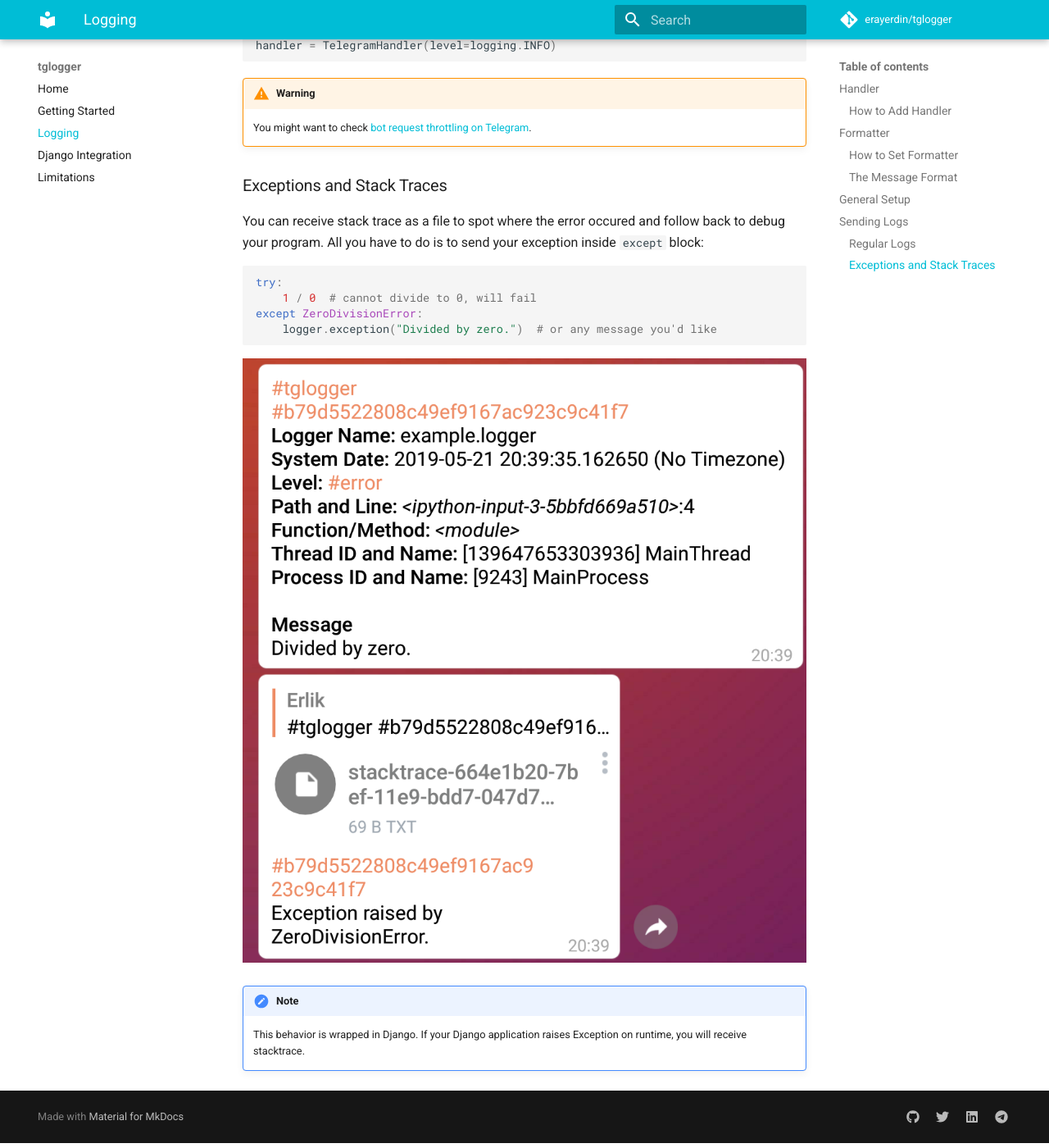
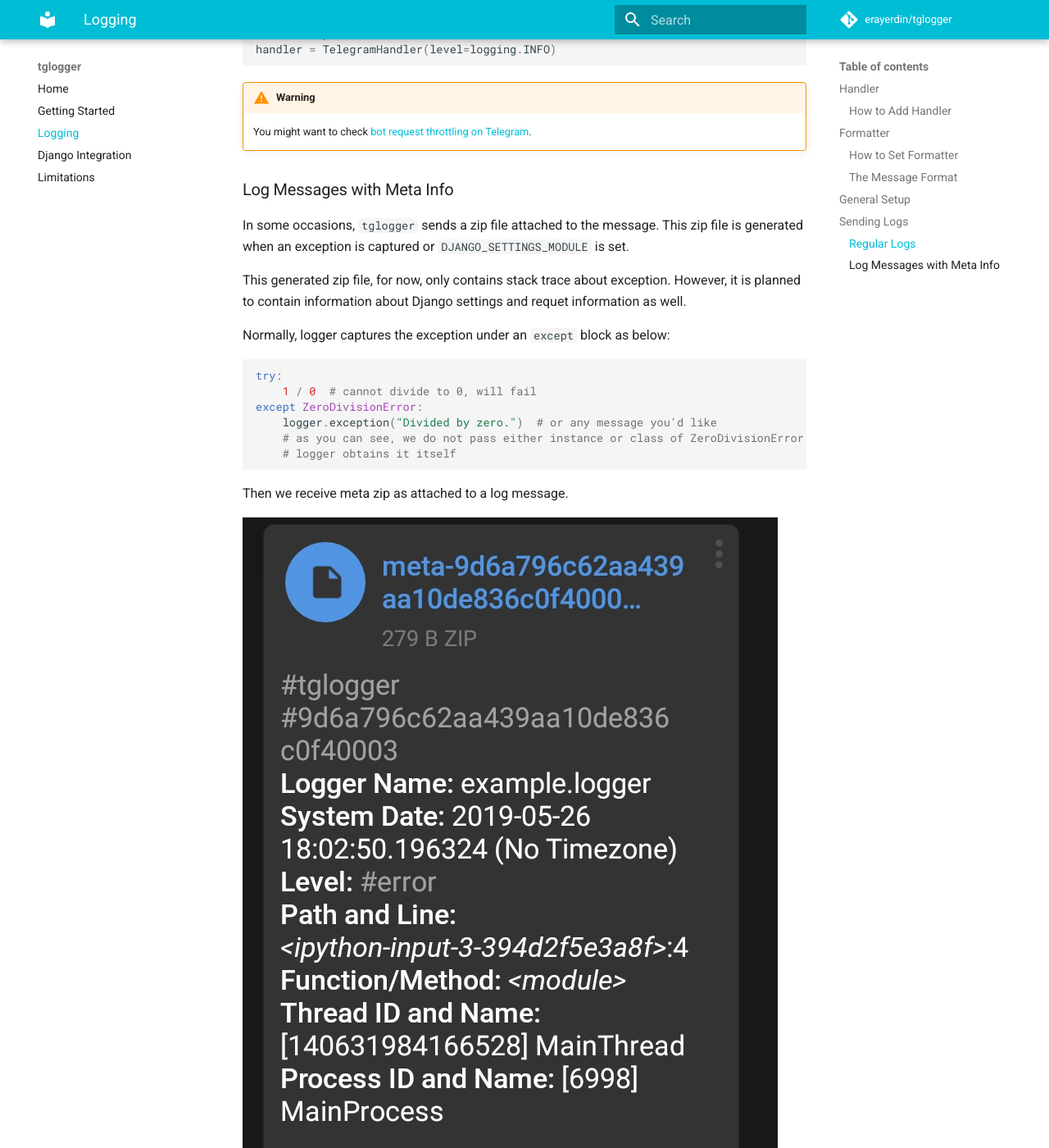
Before and after one commit to erayerdin/tglogger-python, an MkDocs documentation site: the page built from docs/logging.md, in a window 1280 px wide and 1400 px high, scrolled down 3450 px. Shown: the whole window at 82% size. Built offline with MkDocs 1.6.1 and Material for MkDocs 9.7.7, drawn with Linux system fonts in a browser that asks for light colours; comment, search, counter and statistics services are not loaded; some of the changed text lies outside the part shown.

Commit message:
updated logging section of docs

````diff
--- a/docs/logging.md
+++ b/docs/logging.md
@@ -70,8 +70,8 @@
 {message}
 ```
 
- - **Banner Hashtag**: Each message has `#tglogger` banner hashtag so that
- you can filter only log messages in a chat.
+ - **Banner Hashtag** (#tglogger): Each message has `#tglogger` banner hashtag
+ so that you can filter only log messages in a chat.
  - **uuid_hex:** It is a unique ID of a `LogRecord`. This is especially
  useful when you want to filter a `LogRecord`'s general info and stack
  trace message.
@@ -146,22 +146,32 @@
 !!! warning
     You might want to check [bot request throttling on Telegram](limitations.md#telegram-bot-request-throttle).
 
-### Exceptions and Stack Traces
+### Log Messages with Meta Info
 
-You can receive stack trace as a file to spot where the error occured
-and follow back to debug your program. All you have to do is to send
-your exception inside `except` block:
+In some occasions, `tglogger` sends a zip file attached to the message. This
+zip file is generated when an exception is captured or `DJANGO_SETTINGS_MODULE`
+is set.
+
+This generated zip file, for now, only contains stack trace about exception.
+However, it is planned to contain information about Django settings and
+requet information as well.
+
+Normally, logger captures the exception under an `except` block as below:
 
 ```python
 try:
     1 / 0  # cannot divide to 0, will fail
 except ZeroDivisionError:
     logger.exception("Divided by zero.")  # or any message you'd like
+    # as you can see, we do not pass either instance or class of ZeroDivisionError
+    # logger obtains it itself
 ```
 
-![Stack Trace Message](img/stacktrace_example.png)
+Then we receive meta zip as attached to a log message.
+
+![Meta Message](img/meta_example.png)
 
 
 !!! note
-    This behavior is wrapped in Django. If your Django application
-    raises Exception on runtime, you will receive stacktrace.
+    Capturing exception behavior is wrapped in Django. If your Django
+    application raises Exception on runtime, you will receive stacktrace.
````
Also changed, not shown: docs/img/message_example.jpeg (deleted), docs/img/message_example.png, docs/img/meta_example.png (added), docs/img/stacktrace_example.jpeg (deleted), docs/img/stacktrace_example.png (deleted).
